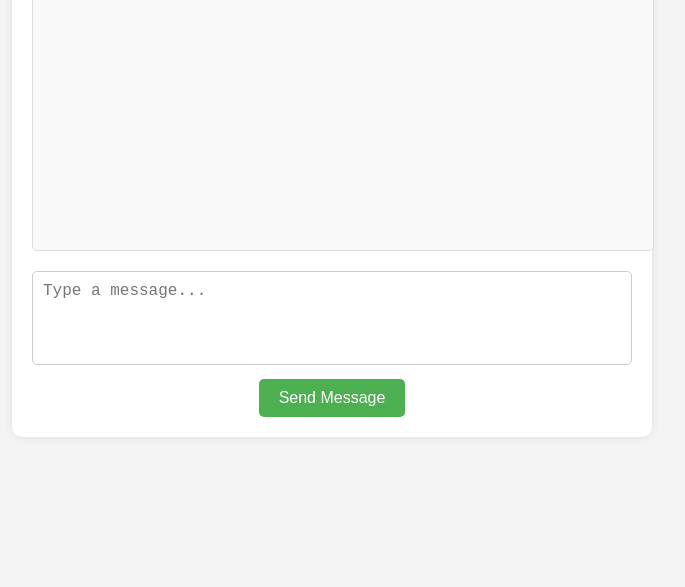
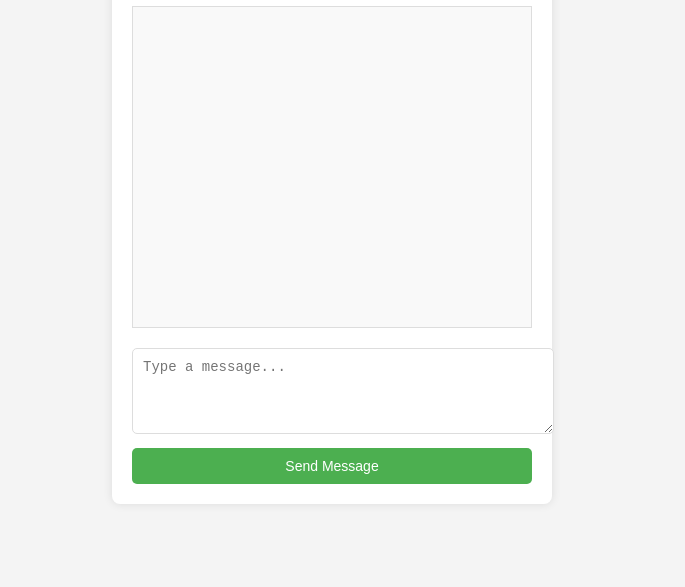
Before and after one commit to KomaVR/anonymous-chat, a website: page public/index.html in a window 1280 px wide. Shown: the part 213-800 px from the top of the page, without its empty margins (308-993 px from the left). Drawn offline with nearby package versions, Linux system fonts and the light colour scheme.

Commit message:
Update style.css

```diff
--- a/public/assets/style.css
+++ b/public/assets/style.css
@@ -1,79 +1,55 @@
-/* Global styles */
 body {
   font-family: Arial, sans-serif;
+  display: flex;
+  justify-content: center;
+  align-items: center;
+  height: 100vh;
   background-color: #f4f4f4;
-  color: #333;
-  text-align: center;
-  padding-top: 50px;
+  margin: 0;
 }
 
-/* Container for the chat */
 .chat-container {
-  width: 80%;
-  max-width: 600px;
-  margin: 0 auto;
+  background-color: white;
+  border-radius: 8px;
   padding: 20px;
-  background-color: #fff;
-  border-radius: 10px;
+  width: 400px;
   box-shadow: 0 0 10px rgba(0, 0, 0, 0.1);
 }
 
-/* Header */
 h1 {
+  text-align: center;
   color: #333;
-  font-size: 24px;
-  margin-bottom: 20px;
 }
 
-/* Message box */
 .messages-box {
-  width: 100%;
   height: 300px;
   overflow-y: auto;
+  border: 1px solid #ddd;
   margin-bottom: 20px;
   padding: 10px;
   background-color: #f9f9f9;
+}
+
+textarea {
+  width: 100%;
+  padding: 10px;
+  margin-bottom: 10px;
   border: 1px solid #ddd;
   border-radius: 5px;
-  text-align: left;
-  font-size: 16px;
-  white-space: pre-wrap; /* Ensures the formatting of messages is preserved */
-  word-wrap: break-word; /* Breaks long words to prevent overflow */
+  font-size: 14px;
 }
 
-/* Text area for typing messages */
-textarea {
+button {
   width: 100%;
-  max-width: 100%;
   padding: 10px;
-  font-size: 16px;
-  border: 1px solid #ccc;
+  background-color: #4CAF50;
+  border: none;
+  color: white;
+  font-size: 14px;
+  cursor: pointer;
   border-radius: 5px;
-  margin-bottom: 10px;
-  box-sizing: border-box;
-  resize: none; /* Disable resizing */
-}
-
-/* Send button */
-button {
-  padding: 10px 20px;
-  background-color: #4CAF50;
-  color: white;
-  border: none;
-  border-radius: 5px;
-  cursor: pointer;
-  font-size: 16px;
 }
 
 button:hover {
   background-color: #45a049;
 }
-
-/* Styling for messages */
-#messages p {
-  background-color: #e0f7fa;
-  margin: 5px;
-  padding: 10px;
-  border-radius: 5px;
-  font-size: 16px;
-}
```
